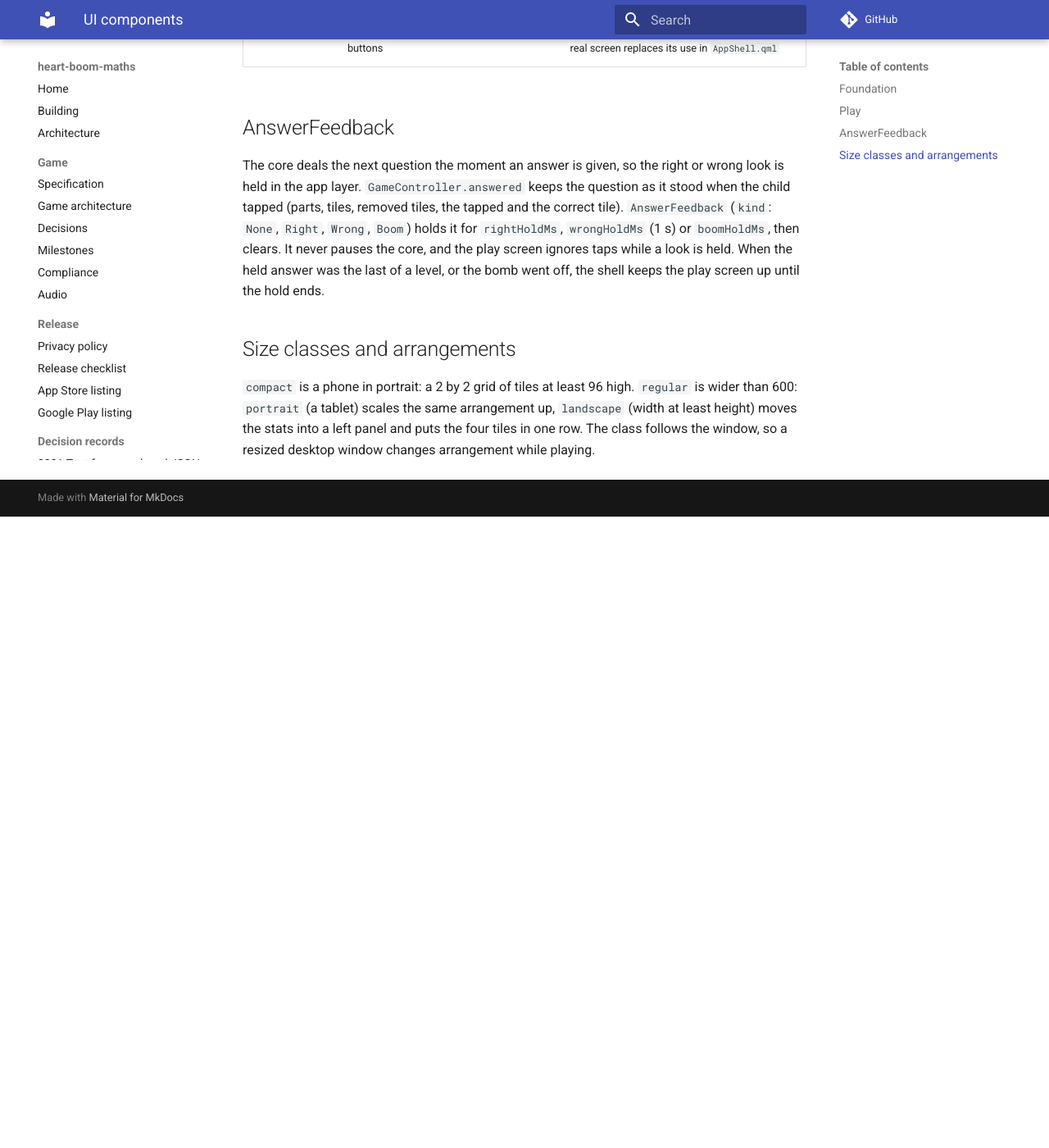
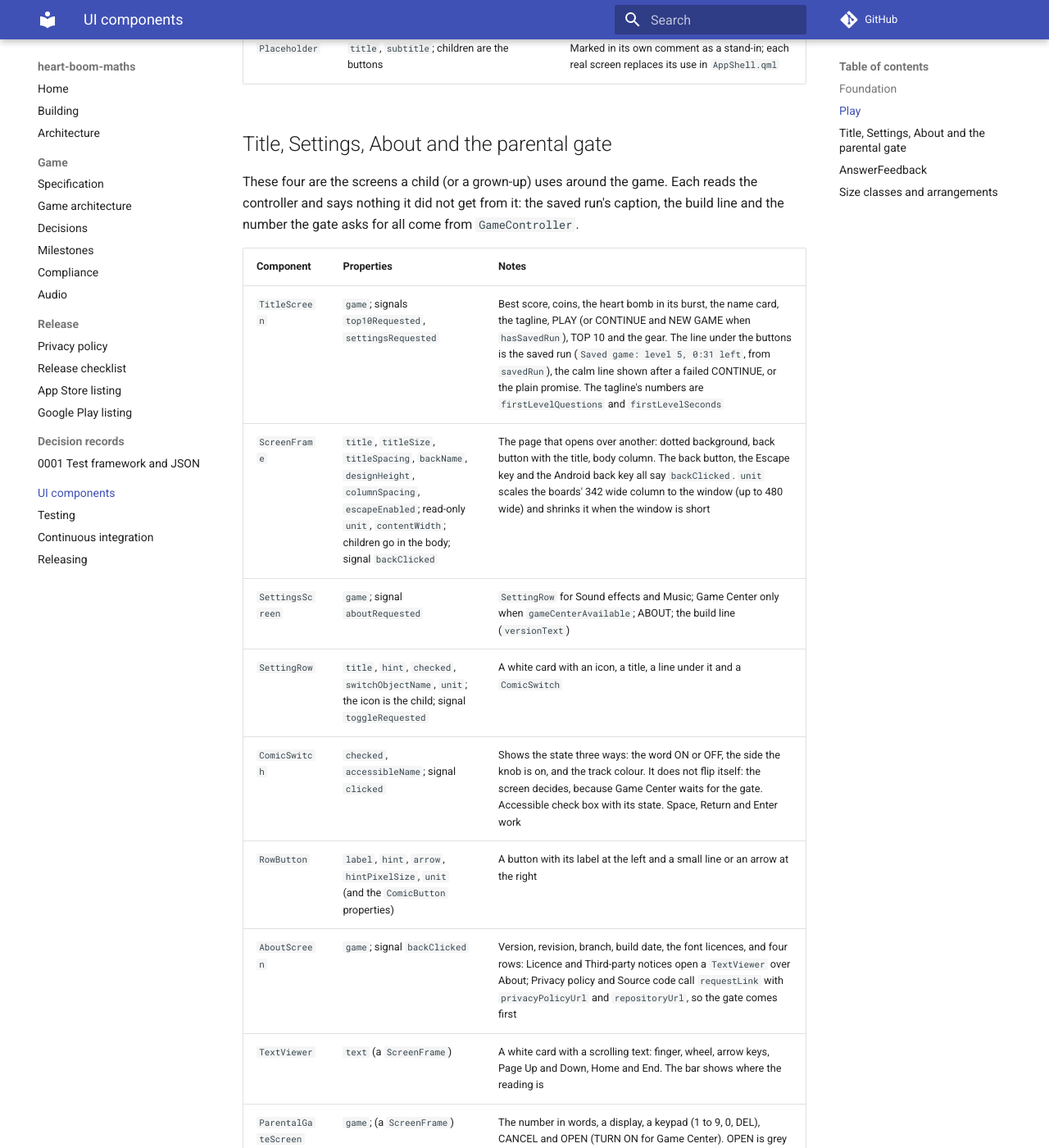
Before and after one commit to iainchesworthlabs/heart-boom-maths, an MkDocs documentation site: the page built from docs/ui-components.md, in a window 1280 px wide and 1400 px high, scrolled down 2887 px. Shown: the whole window at 82% size. Built offline with MkDocs 1.6.1 and Material for MkDocs 9.7.7, drawn with Linux system fonts in a browser that asks for light colours; comment, search, counter and statistics services are not loaded; before the commit the page ends 3517 px from its top, so only the background shows below that; some of the changed text lies outside the part shown.

Commit message:
Document the Title, Settings, About and gate screens
Signed-off-by: Iain Chesworth <iain.chesworth@gmail.com>

```diff
--- a/docs/ui-components.md
+++ b/docs/ui-components.md
@@ -39,8 +39,33 @@ radii, the hard offset shadow and the two fonts come from the `Theme` singleton
 | `PlayHint` | `cost`, `used`, `removedCount` | A `ComicButton` that reads `HINT - 2 COINS`, goes grey, and after use says `HINT USED - TWO TILES GONE` |
 | `PlayMetrics` | `mode` (`compact`, `portrait`, `landscape`) | Every measurement of the three arrangements |
 | `PlayScreen` | `game`, `feedback`; read-only `mode` | The play screen. Draws held feedback from `AnswerFeedback` and everything else from the controller |
-| `PauseOverlay` | `game`, `showSettings` (false); signal `settingsRequested` | The pause screen over the play screen. The gear is hidden until a Settings screen exists |
+| `PauseOverlay` | `game`, `showSettings` (false); signal `settingsRequested` | The pause screen over the play screen. The shell turns the gear on and opens Settings from it |
 | `Placeholder` | `title`, `subtitle`; children are the buttons | Marked in its own comment as a stand-in; each real screen replaces its use in `AppShell.qml` |
+
+## Title, Settings, About and the parental gate
+
+These four are the screens a child (or a grown-up) uses around the game. Each reads the controller and says nothing it did not
+get from it: the saved run's caption, the build line and the number the gate asks for all come from `GameController`.
+
+| Component | Properties | Notes |
+|---|---|---|
+| `TitleScreen` | `game`; signals `top10Requested`, `settingsRequested` | Best score, coins, the heart bomb in its burst, the name card, the tagline, PLAY (or CONTINUE and NEW GAME when `hasSavedRun`), TOP 10 and the gear. The line under the buttons is the saved run (`Saved game: level 5, 0:31 left`, from `savedRun`), the calm line shown after a failed CONTINUE, or the plain promise. The tagline's numbers are `firstLevelQuestions` and `firstLevelSeconds` |
+| `ScreenFrame` | `title`, `titleSize`, `titleSpacing`, `backName`, `designHeight`, `columnSpacing`, `escapeEnabled`; read-only `unit`, `contentWidth`; children go in the body; signal `backClicked` | The page that opens over another: dotted background, back button with the title, body column. The back button, the Escape key and the Android back key all say `backClicked`. `unit` scales the boards' 342 wide column to the window (up to 480 wide) and shrinks it when the window is short |
+| `SettingsScreen` | `game`; signal `aboutRequested` | `SettingRow` for Sound effects and Music; Game Center only when `gameCenterAvailable`; ABOUT; the build line (`versionText`) |
+| `SettingRow` | `title`, `hint`, `checked`, `switchObjectName`, `unit`; the icon is the child; signal `toggleRequested` | A white card with an icon, a title, a line under it and a `ComicSwitch` |
+| `ComicSwitch` | `checked`, `accessibleName`; signal `clicked` | Shows the state three ways: the word ON or OFF, the side the knob is on, and the track colour. It does not flip itself: the screen decides, because Game Center waits for the gate. Accessible check box with its state. Space, Return and Enter work |
+| `RowButton` | `label`, `hint`, `arrow`, `hintPixelSize`, `unit` (and the `ComicButton` properties) | A button with its label at the left and a small line or an arrow at the right |
+| `AboutScreen` | `game`; signal `backClicked` | Version, revision, branch, build date, the font licences, and four rows: Licence and Third-party notices open a `TextViewer` over About; Privacy policy and Source code call `requestLink` with `privacyPolicyUrl` and `repositoryUrl`, so the gate comes first |
+| `TextViewer` | `text` (a `ScreenFrame`) | A white card with a scrolling text: finger, wheel, arrow keys, Page Up and Down, Home and End. The bar shows where the reading is |
+| `ParentalGateScreen` | `game`; (a `ScreenFrame`) | The number in words, a display, a keypad (1 to 9, 0, DEL), CANCEL and OPEN (TURN ON for Game Center). OPEN is grey until `gateMatches(typed)`. Three digits that are not the number are a wrong answer at once (the keypad cannot be used to find the number a digit at a time), and so is Return on a wrong three digits: a mark and the words `Not that number. Here is a new one.` show and the controller deals a new number. Return on fewer digits does nothing. A hardware keyboard types, deletes (Backspace) and submits (Return) |
+
+Navigation for these is in `AppShell.qml`: `pages` is a stack (`settings`, `about`, `top10`), `showSettings()`, `showAbout()`,
+`showTop10()` and `back()` change it, and any change of the game's state empties it, so a page never outlives the game it was
+opened in. The pause screen's gear opens Settings and returns to the pause screen. The gate sits over everything while
+`gateActive`. `top10Page` in the shell is a stand-in for the leaderboard screen.
+
+`HeartBomb` has two more properties for these screens: `showSeconds` (false on the title and About, where it is a picture)
+and `face` (the eyes and smile of the title). `CoinWallet.displayNumerals` sets the count in the heading font.
 
 ## AnswerFeedback
 
```
Also changed, not shown: changelog.d/uishell.added.md (added, +1 -0 lines), docs/game-architecture.md (+7 -0 lines).
